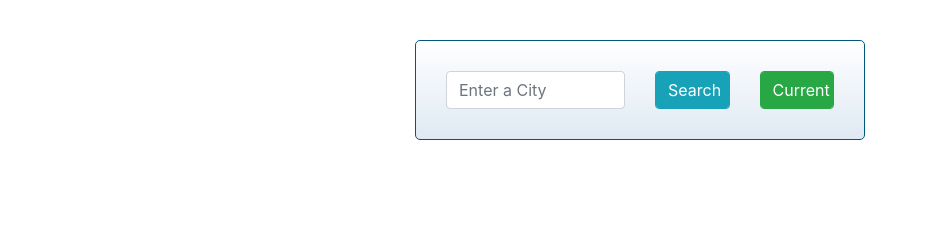
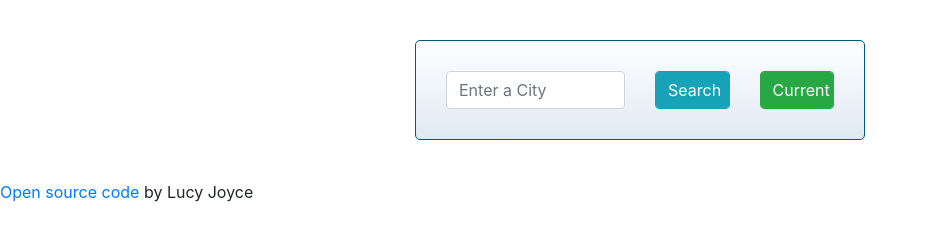
Before and after one commit to lucyj204/weather-app-project, a plain HTML site: page index.html in a window 1280 px wide. Shown: the whole page, without its empty margins (0-927 px from the left). Drawn offline with nearby package versions, Linux system fonts and the light colour scheme.

Commit message:
Added link to source code

```diff
--- a/index.html
+++ b/index.html
@@ -116,6 +116,12 @@
         </div>
       </div>
     </div>
+    <p>
+      <a href="https://github.com/lucyj204/weather-app-project">
+        Open source code
+      </a>
+      by Lucy Joyce
+    </p>
     <script src="src/index.js"></script>
   </body>
 </html>
```
